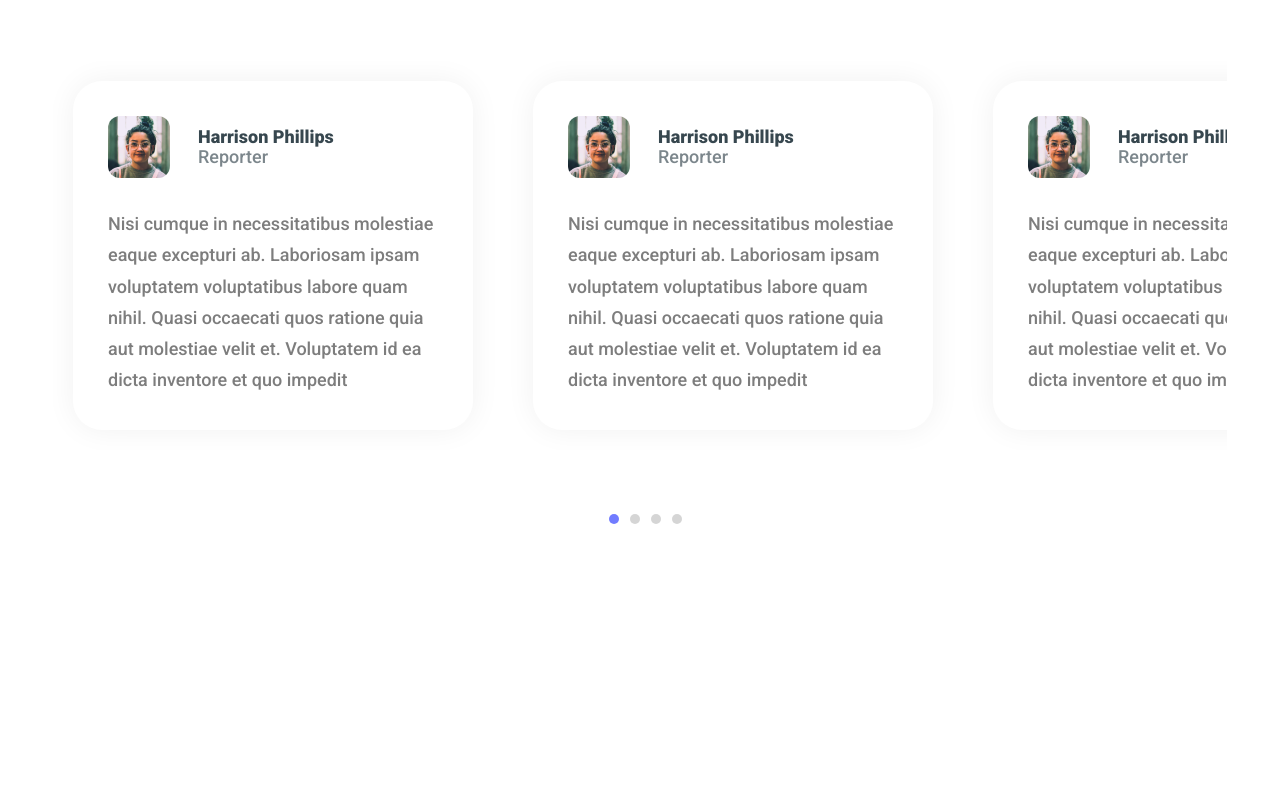
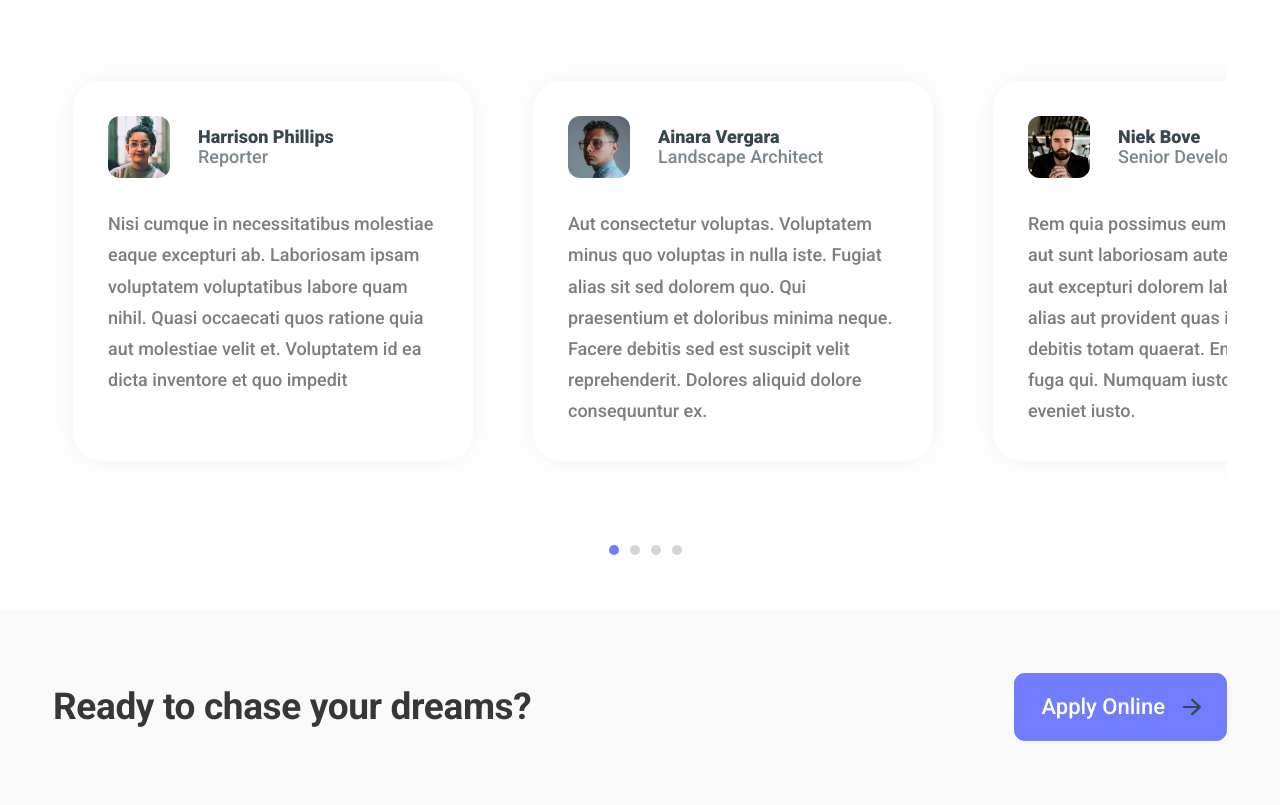
Before and after one commit to omonboyweb/executive, a plain HTML site: page index.html in a window 1280 px wide. Shown: the part 5126-5931 px from the top of the page. Before the commit the page ends 5704 px from the top, so only its background shows below. Drawn offline with nearby package versions, Linux system fonts and the light colour scheme.

Commit message:
Chase  section  finished

```diff
--- a/index.html
+++ b/index.html
@@ -403,32 +403,33 @@
                         <!-- item 2 -->
                         <div class="testimonial__card user ">
                             <div class="card__user-top">
-                                <img class="card__user-img" src="./imgs/testimonial-user.png"
+                                <img class="card__user-img" src="./imgs/testimonial-vergana.png"
                                     alt="Harrison Phillips our user">
                                 <div class="card__user-user">
-                                    <span class="card__user-name">Harrison Phillips</span>
-                                    <span class="card__user-job">Reporter</span>
+                                    <span class="card__user-name">Ainara Vergara</span>
+                                    <span class="card__user-job">Landscape Architect</span>
                                 </div>
                             </div>
-                            <p class="card__user-description">Nisi cumque in necessitatibus molestiae eaque excepturi
-                                ab. Laboriosam ipsam voluptatem voluptatibus labore quam nihil.
-                                Quasi occaecati quos ratione quia aut molestiae velit et. Voluptatem id ea dicta
-                                inventore et quo impedit</p>
+                            <p class="card__user-description">Aut consectetur voluptas. Voluptatem minus quo voluptas in
+                                nulla iste. Fugiat alias sit sed dolorem quo. Qui praesentium
+                                et doloribus minima neque. Facere debitis sed est suscipit velit reprehenderit. Dolores
+                                aliquid dolore consequuntur ex.</p>
                         </div>
                         <!-- item 3 -->
                         <div class="testimonial__card user ">
                             <div class="card__user-top">
-                                <img class="card__user-img" src="./imgs/testimonial-user.png"
+                                <img class="card__user-img" src="./imgs/testimonial-riek.png"
                                     alt="Harrison Phillips our user">
                                 <div class="card__user-user">
-                                    <span class="card__user-name">Harrison Phillips</span>
-                                    <span class="card__user-job">Reporter</span>
+                                    <span class="card__user-name">Niek Bove</span>
+                                    <span class="card__user-job">Senior Developer</span>
                                 </div>
                             </div>
-                            <p class="card__user-description">Nisi cumque in necessitatibus molestiae eaque excepturi
-                                ab. Laboriosam ipsam voluptatem voluptatibus labore quam nihil.
-                                Quasi occaecati quos ratione quia aut molestiae velit et. Voluptatem id ea dicta
-                                inventore et quo impedit</p>
+                            <p class="card__user-description">Rem quia possimus eum adipisci autem aut sunt laboriosam
+                                autem. Qui soluta ut aut excepturi dolorem laborum ut. Qui
+                                alias aut provident quas illo. Eveniet debitis totam quaerat. Enim voluptatem fuga qui.
+                                Numquam iusto vero ipsa eveniet
+                                iusto.</p>
                         </div>
                     </div>
                     <div class="featured__dots">
@@ -440,7 +441,19 @@
                 </div>
             </div>
         </section>
+        <!-- Chase sections -->
+        <section class="chase">
+            <div class="container chase__container">
+                <div class="chase__block">
+                    <h2 class="chase__title">Ready to chase your dreams?</h2>
+                    <a class="chase__action" href="#home">Apply Online</a>
+                </div>
+            </div>
+        </section>
     </main>
+    <footer class="footer">
+
+    </footer>
 </body>
 
 </html>
--- a/scss/layout/_chase.scss
+++ b/scss/layout/_chase.scss
@@ -0,0 +1,48 @@
+.chase {
+    background-color: #fafafa;
+}
+.chase__block {
+    display: flex;
+    justify-content: space-between;
+    align-items: center;
+    padding-top: clamp(50px, 5vw, 92px);
+    padding-bottom: clamp(50px, 5vw, 92px);
+}
+
+.chase__title {
+    @include section-title;
+}
+
+.chase__action {
+    @include btn-primary;
+    padding: 12px 60px 12px 25px;
+    position: relative;
+    &::after {
+        position: absolute;
+        content: "";
+        background-image: url(../../imgs/icons/arrow-icon.svg);
+        background-position: center;
+        background-repeat: no-repeat;
+        background-size: cover;
+        width: 26px;
+        height: 26px;
+        top: calc(50% - 13px);
+        right: 20px;
+    }
+
+    &:hover {
+        @include btn-hover;
+    }
+}
+
+@media screen and (max-width: 800px) {
+    .chase__block {
+        flex-direction: column;
+        align-items: start;
+    }
+
+    .chase__action {
+        padding: 10px 60px 10px 20px;
+        margin-top: clamp(20px, 5vw, 30px);
+    }
+}
--- a/scss/layout/_testimonial.scss
+++ b/scss/layout/_testimonial.scss
@@ -1,6 +1,6 @@
 .testimonial {
     padding-top: clamp(50px, 5vw, 115px);
-    padding-bottom: clamp(45px, 5vw, 98px);
+    padding-bottom: clamp(60px, 5vw, 100px);
 }
 
 .testimonial__block {
```
Also changed, not shown: css/main.css, 1 other file.
